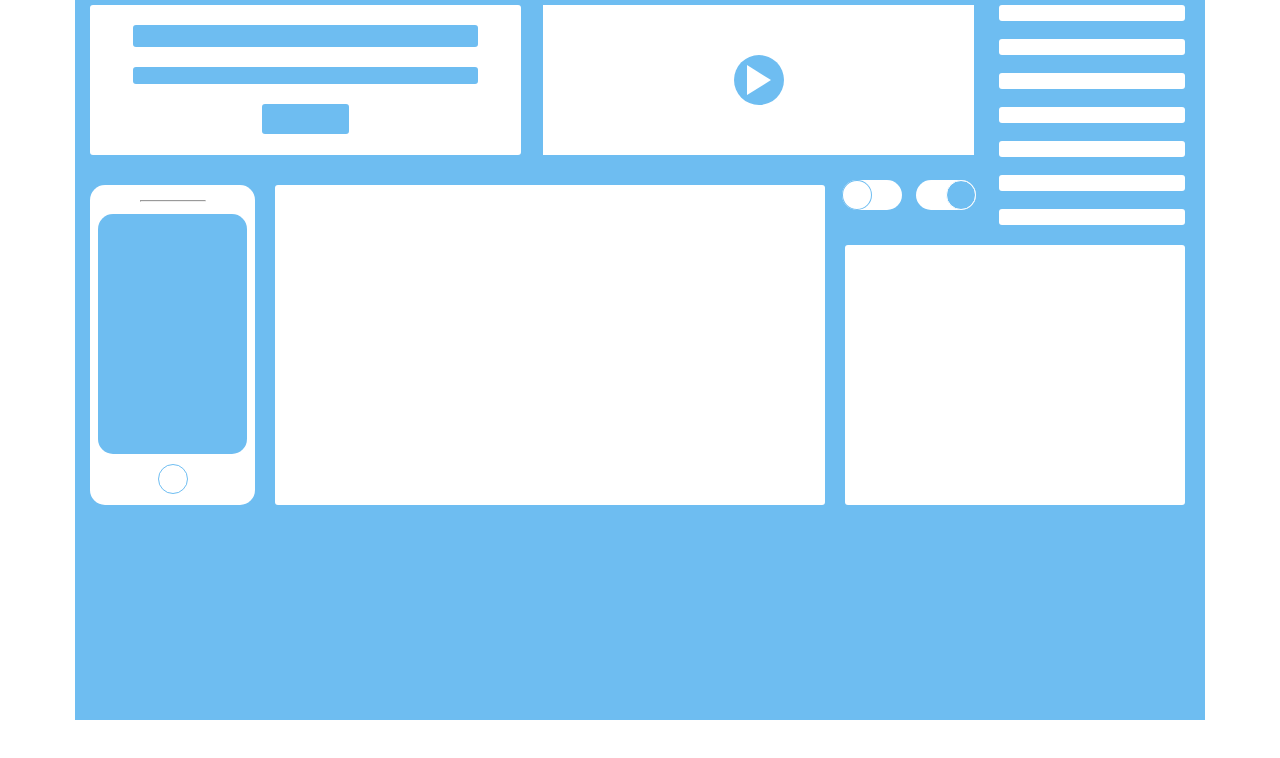
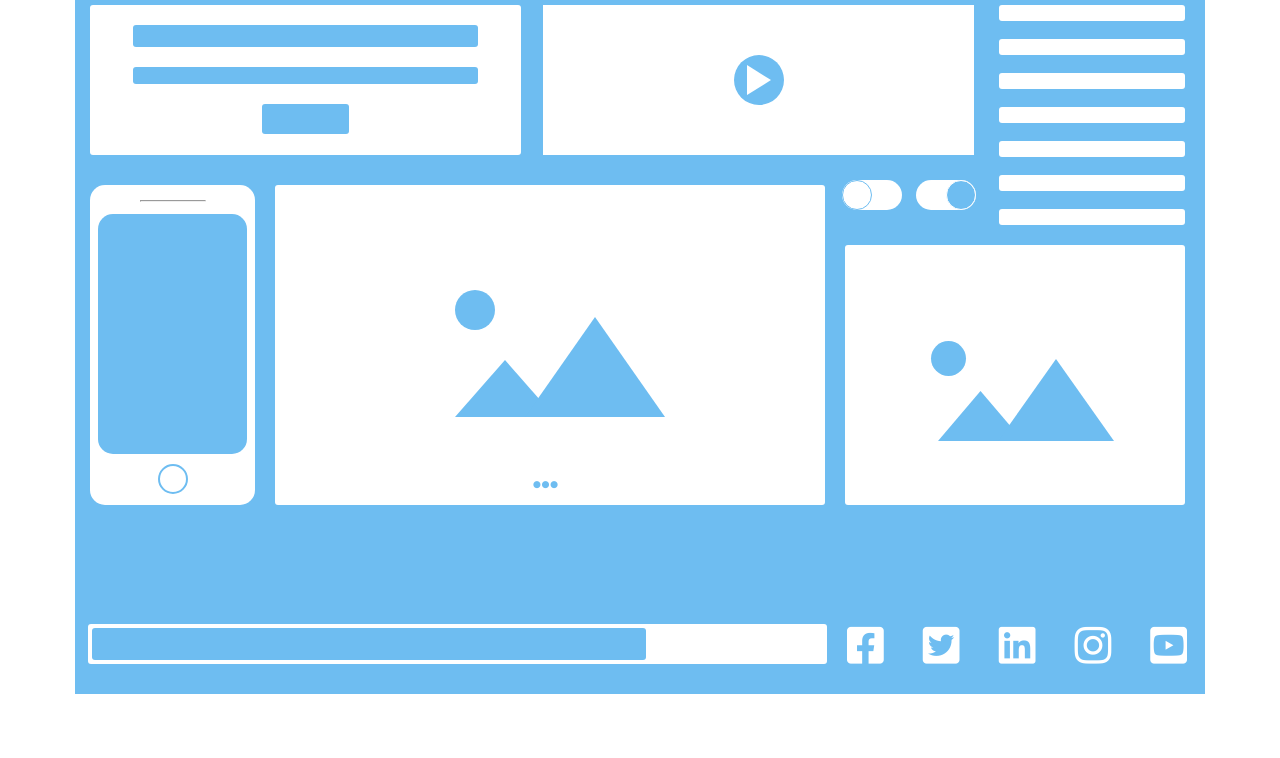
Before and after one commit to bedirgcmz/css-week6-img, a plain HTML site: page index.html in a window 1280 px wide. Drawn offline with Linux system fonts and the light colour scheme.

Commit message:
tum sayfa css tamamlandi

```diff
--- a/index.html
+++ b/index.html
@@ -7,6 +7,13 @@
     <title>Css Week 6 Img</title>
     <!-- My css link -->
     <link rel="stylesheet" href="./style.css" />
+    <!-- Fontawesome link -->
+    <link
+      rel="stylesheet"
+      href="https://use.fontawesome.com/releases/v5.15.4/css/all.css"
+      integrity="sha384-DyZ88mC6Up2uqS4h/KRgHuoeGwBcD4Ng9SiP4dIRy0EXTlnuz47vAwmeGwVChigm"
+      crossorigin="anonymous"
+    />
   </head>
   <body>
     <main id="main-all-container">
@@ -37,8 +44,17 @@
         <div class="in-blue-area"></div>
         <div class="circle"></div>
       </section>
-      <section id="middle-picture"></section>
-      <section id="right-picture"></section>
+      <section id="middle-picture">
+        <div class="middle-pic-in-circle"></div>
+        <div class="middle-pic-in-first-trigon"></div>
+        <div class="middle-pic-in-Second-trigon"></div>
+        <div class="three-point"><i class="fas fa-ellipsis-h"></i></div>
+      </section>
+      <section id="right-picture">
+        <div class="right-pic-in-circle"></div>
+        <div class="right-pic-in-first-trigon"></div>
+        <div class="right-pic-in-Second-trigon"></div>
+      </section>
       <section id="left-button">
         <div class="in-circle"></div>
       </section>
@@ -46,5 +62,17 @@
         <div class="in-circle"></div>
       </section>
     </main>
+    <footer id="footer">
+      <div class="left-content">
+        <div class="in-blue-content"></div>
+      </div>
+      <div class="social-media">
+        <i class="fab fa-facebook-square"></i>
+        <i class="fab fa-twitter-square"></i>
+        <i class="fab fa-linkedin"></i>
+        <i class="fab fa-instagram"></i>
+        <i class="fab fa-youtube-square"></i>
+      </div>
+    </footer>
   </body>
 </html>
--- a/style.css
+++ b/style.css
@@ -4,11 +4,14 @@
   padding: 0;
   box-sizing: border-box;
 }
+body {
+  width: 1130px;
+  margin: auto;
+}
+
 #main-all-container {
-  background-color: #3ca6ecbd;
-  width: 1130px;
-  height: 90vh;
-  margin: auto;
+  background-color: #6ebdf1;
+  height: 78vh;
   position: relative;
 }
 
@@ -31,7 +34,7 @@
 }
 
 .in-img {
-  background-color: #3ca6ecbd;
+  background-color: #6ebdf1;
   margin: 0px auto 20px auto;
   border-radius: 3px;
 }
@@ -61,7 +64,7 @@
 }
 
 .first-content-in-second-img {
-  background-color: #3ca6ecbd;
+  background-color: #6ebdf1;
   width: 50px;
   height: 50px;
   border-radius: 50%;
@@ -103,23 +106,23 @@
 
 hr {
   margin: 15px auto 12px auto;
-  background: #3ca6ecbd;
+  background: #6ebdf1;
   width: 40%;
 }
 
 .in-blue-area {
   width: 90%;
   height: 240px;
-  background: #3ca6ecbd;
+  background: #6ebdf1;
   margin: 0px auto 0px auto;
   border-radius: 15px;
 }
 
-.circle {
+#telephone-img .circle {
   width: 30px;
   height: 30px;
   border-radius: 50%;
-  border: 1px solid #3ca6ecbd;
+  border: 2px solid #6ebdf1;
   margin: 10px auto;
 }
 
@@ -134,6 +137,44 @@ hr {
   border-radius: 3px;
 }
 
+.middle-pic-in-circle {
+  width: 40px;
+  height: 40px;
+  border-radius: 50%;
+  background-color: #6ebdf1;
+  position: absolute;
+  top: 105px;
+  left: 180px;
+}
+
+.middle-pic-in-first-trigon {
+  background-color: #6ebdf1;
+  clip-path: polygon(50% 0%, 0% 100%, 100% 100%);
+  width: 100px;
+  height: 57px;
+  position: absolute;
+  top: 175px;
+  left: 180px;
+}
+
+.middle-pic-in-Second-trigon {
+  background-color: #6ebdf1;
+  clip-path: polygon(50% 0%, 0% 100%, 100% 100%);
+  width: 140px;
+  height: 100px;
+  position: absolute;
+  top: 132px;
+  left: 250px;
+}
+
+.three-point {
+  position: absolute;
+  top: 287px;
+  left: 258px;
+  font-size: 25px;
+  color: #6ebdf1;
+}
+
 /* Right picture css */
 #right-picture {
   width: 340px;
@@ -143,6 +184,36 @@ hr {
   left: 770px;
   border-radius: 3px;
   background: white;
+}
+
+.right-pic-in-circle {
+  width: 35px;
+  height: 35px;
+  border-radius: 50%;
+  background-color: #6ebdf1;
+  position: absolute;
+  top: 96px;
+  left: 86px;
+}
+
+.right-pic-in-first-trigon {
+  background-color: #6ebdf1;
+  clip-path: polygon(50% 0%, 0% 100%, 100% 100%);
+  width: 85px;
+  height: 50px;
+  position: absolute;
+  top: 146px;
+  left: 93px;
+}
+
+.right-pic-in-Second-trigon {
+  background-color: #6ebdf1;
+  clip-path: polygon(50% 0%, 0% 100%, 100% 100%);
+  width: 116px;
+  height: 82px;
+  position: absolute;
+  top: 114px;
+  left: 153px;
 }
 
 /* Button css */
@@ -161,7 +232,7 @@ hr {
   height: 30px;
   border-radius: 50%;
   background-color: white;
-  border: 1px solid #3ca6ecbd;
+  border: 1px solid #6ebdf1;
 }
 
 #right-button {
@@ -178,7 +249,46 @@ hr {
   width: 30px;
   height: 30px;
   border-radius: 50%;
-  background-color: #3ca6ecbd;
+  background-color: #6ebdf1;
   border: 1px solid white;
   float: right;
 }
+
+#footer {
+  width: 100%;
+  height: 70px;
+  background-color: #6ebdf1;
+  display: flex;
+}
+
+.left-content {
+  width: 739px;
+  height: 40px;
+  background-color: white;
+  margin: 0px 10px 20px 13px;
+  border-radius: 3px;
+}
+
+.left-content .in-blue-content {
+  width: 75%;
+  height: 80%;
+  background-color: #6ebdf1;
+  margin: 4px;
+  border-radius: 3px;
+}
+
+/* Social media icon css */
+.social-media {
+  width: 340px;
+  height: 40px;
+  margin-left: 10px;
+  border-radius: 3px;
+  display: flex;
+  justify-content: space-between;
+}
+
+.social-media .fab {
+  font-weight: 400;
+  font-size: 42px;
+  color: white;
+}
```
